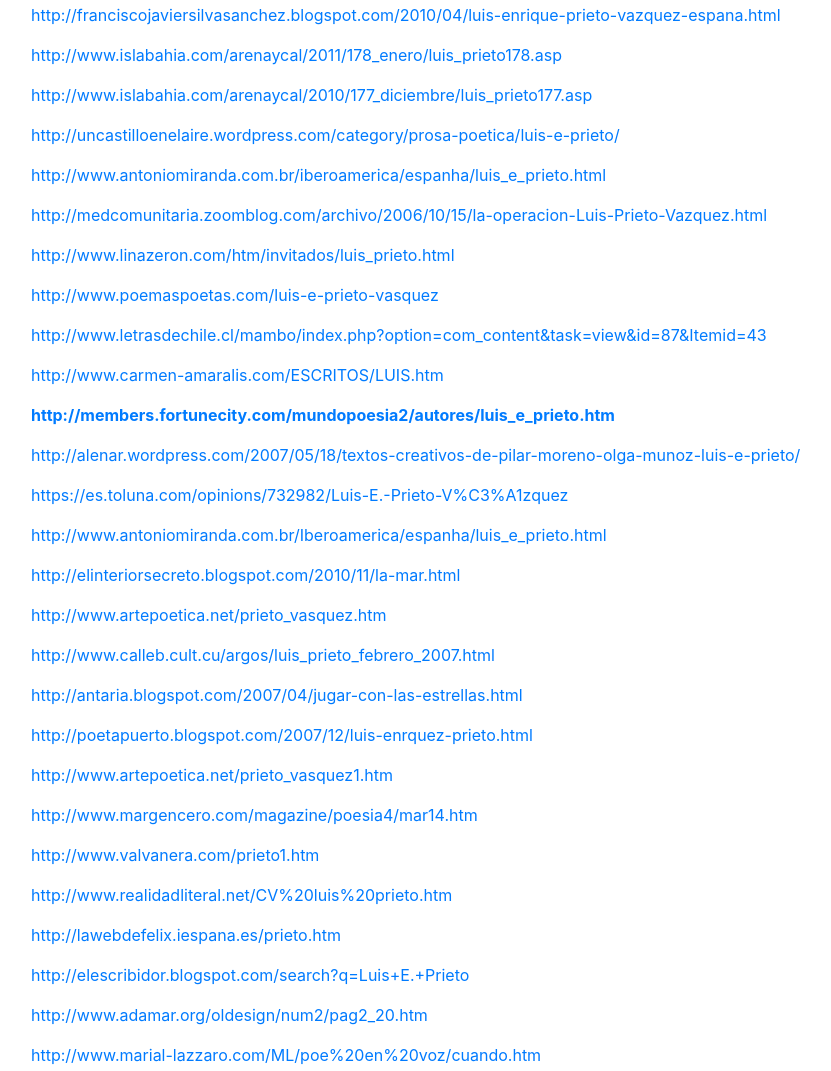
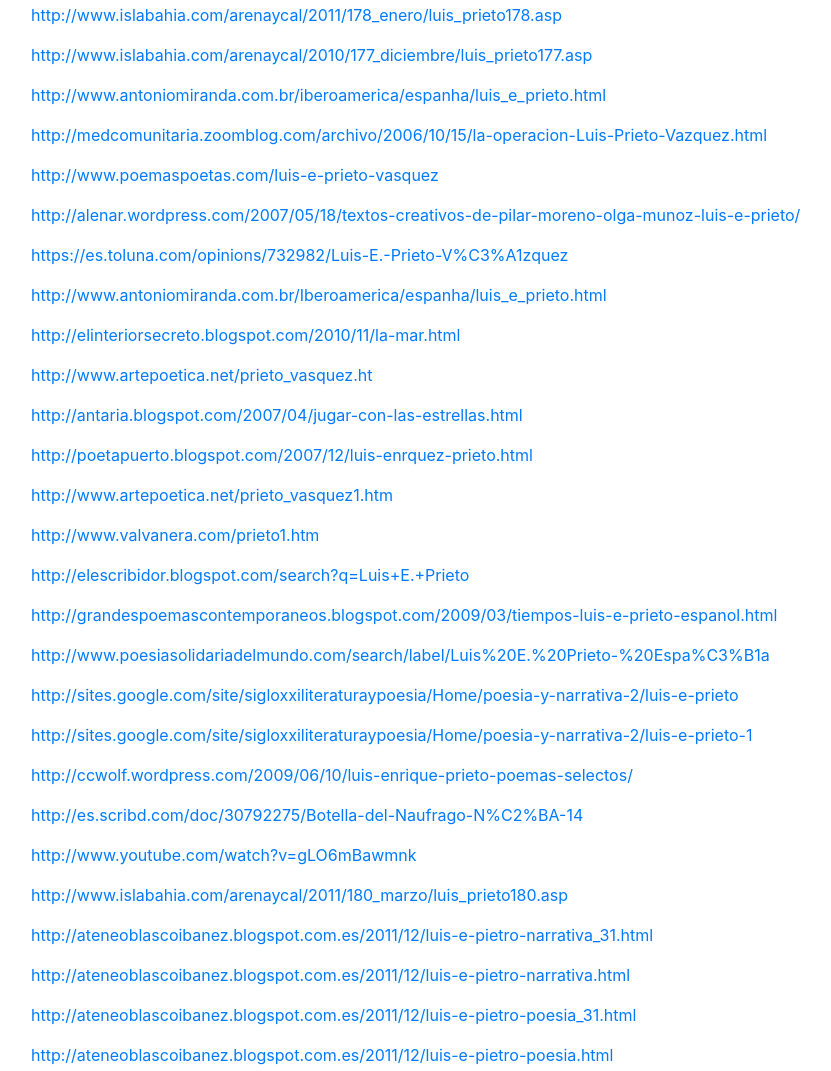
Before and after one commit to luisenriqueprieto/web, a website with bundled scripts: page index.html in a window 1280 px wide. Shown: the part 1733-2804 px from the top of the page, without its empty margins (289-1120 px from the left). Built offline with nearby package versions, Linux system fonts and the light colour scheme; a script that the page names is missing; a web font is replaced by a local one.

Commit message:
Add files via upload

```diff
--- a/index.html
+++ b/index.html
@@ -113,33 +113,21 @@
 			<p><a href="http://www.artefenix.net/luis-e-prieto/">http://www.artefenix.net/luis-e-prieto/</a></p>
 			<p><a href="http://fernando-sabido-sanchez.blogspot.com/2011/01/3046-luis-e-prieto.html">http://fernando-sabido-sanchez.blogspot.com/2011/01/3046-luis-e-prieto.html</a></p>
 			<p><a href="http://poetassigloveintiuno.blogspot.com/2011/01/2872-luis-e-prieto.html">http://poetassigloveintiuno.blogspot.com/2011/01/2872-luis-e-prieto.html</a></p>
-			<p><a href="http://franciscojaviersilvasanchez.blogspot.com/2010/04/luis-enrique-prieto-vazquez-espana.html">http://franciscojaviersilvasanchez.blogspot.com/2010/04/luis-enrique-prieto-vazquez-espana.html</a></p>
 			<p><a href="http://www.islabahia.com/arenaycal/2011/178_enero/luis_prieto178.asp">http://www.islabahia.com/arenaycal/2011/178_enero/luis_prieto178.asp</a></p>
 			<p><a href="http://www.islabahia.com/arenaycal/2010/177_diciembre/luis_prieto177.asp">http://www.islabahia.com/arenaycal/2010/177_diciembre/luis_prieto177.asp</a></p>
-			<p><a href="http://uncastilloenelaire.wordpress.com/category/prosa-poetica/luis-e-prieto/">http://uncastilloenelaire.wordpress.com/category/prosa-poetica/luis-e-prieto/</a></p>
 			<p><a href="http://www.antoniomiranda.com.br/iberoamerica/espanha/luis_e_prieto.html">http://www.antoniomiranda.com.br/iberoamerica/espanha/luis_e_prieto.html</a></p>
 			<p><a href="http://medcomunitaria.zoomblog.com/archivo/2006/10/15/la-operacion-Luis-Prieto-Vazquez.html">http://medcomunitaria.zoomblog.com/archivo/2006/10/15/la-operacion-Luis-Prieto-Vazquez.html</a></p>
-			<p><a href="http://www.linazeron.com/htm/invitados/luis_prieto.html">http://www.linazeron.com/htm/invitados/luis_prieto.html</a></p>
 			<p><a href="http://www.poemaspoetas.com/luis-e-prieto-vasquez">http://www.poemaspoetas.com/luis-e-prieto-vasquez</a></p>
-			<p><a href="http://www.letrasdechile.cl/mambo/index.php?option=com_content&task=view&id=87&Itemid=43">http://www.letrasdechile.cl/mambo/index.php?option=com_content&amp;task=view&amp;id=87&amp;Itemid=43</a></p>
-			<p><a href="http://www.carmen-amaralis.com/ESCRITOS/LUIS.htm">http://www.carmen-amaralis.com/ESCRITOS/LUIS.htm</a></p>
-			<p><strong><a href="http://members.fortunecity.com/mundopoesia2/autores/luis_e_prieto.htm">http://members.fortunecity.com/mundopoesia2/autores/luis_e_prieto.htm</a></strong></p>
 			<p><a href="http://alenar.wordpress.com/2007/05/18/textos-creativos-de-pilar-moreno-olga-munoz-luis-e-prieto/">http://alenar.wordpress.com/2007/05/18/textos-creativos-de-pilar-moreno-olga-munoz-luis-e-prieto/</a></p>
 			<p><a href="https://es.toluna.com/opinions/732982/Luis-E.-Prieto-V%C3%A1zquez">https://es.toluna.com/opinions/732982/Luis-E.-Prieto-V%C3%A1zquez</a></p>
 			<p><a href="http://www.antoniomiranda.com.br/Iberoamerica/espanha/luis_e_prieto.html">http://www.antoniomiranda.com.br/Iberoamerica/espanha/luis_e_prieto.html</a></p>
 			<p><a href="http://elinteriorsecreto.blogspot.com/2010/11/la-mar.html">http://elinteriorsecreto.blogspot.com/2010/11/la-mar.html</a></p>
-			<p><a href="http://www.artepoetica.net/prieto_vasquez.htm">http://www.artepoetica.net/prieto_vasquez.htm</a></p>
-			<p><a href="http://www.calleb.cult.cu/argos/luis_prieto_febrero_2007.html">http://www.calleb.cult.cu/argos/luis_prieto_febrero_2007.html</a></p>
+			<p><a href="http://www.artepoetica.net/prieto_vasquez.htm">http://www.artepoetica.net/prieto_vasquez.ht</a></p>
 			<p><a href="http://antaria.blogspot.com/2007/04/jugar-con-las-estrellas.html">http://antaria.blogspot.com/2007/04/jugar-con-las-estrellas.html</a></p>
 			<p><a href="http://poetapuerto.blogspot.com/2007/12/luis-enrquez-prieto.html">http://poetapuerto.blogspot.com/2007/12/luis-enrquez-prieto.html</a></p>
 			<p><a href="http://www.artepoetica.net/prieto_vasquez1.htm">http://www.artepoetica.net/prieto_vasquez1.htm</a></p>
-			<p><a href="http://www.margencero.com/magazine/poesia4/mar14.htm">http://www.margencero.com/magazine/poesia4/mar14.htm</a></p>
 			<p><a href="http://www.valvanera.com/prieto1.htm">http://www.valvanera.com/prieto1.htm</a></p>
-			<p><a href="http://www.realidadliteral.net/CV%20luis%20prieto.htm">http://www.realidadliteral.net/CV%20luis%20prieto.htm</a></p>
-			<p><a href="http://lawebdefelix.iespana.es/prieto.htm">http://lawebdefelix.iespana.es/prieto.htm</a></p>
 			<p><a href="http://elescribidor.blogspot.com/search?q=Luis+E.+Prieto">http://elescribidor.blogspot.com/search?q=Luis+E.+Prieto</a></p>
-			<p><a href="http://www.adamar.org/oldesign/num2/pag2_20.htm">http://www.adamar.org/oldesign/num2/pag2_20.htm</a></p>
-			<p><a href="http://www.marial-lazzaro.com/ML/poe%20en%20voz/cuando.htm">http://www.marial-lazzaro.com/ML/poe%20en%20voz/cuando.htm</a></p>
 			<p><a href="http://grandespoemascontemporaneos.blogspot.com/2009/03/tiempos-luis-e-prieto-espanol.html">http://grandespoemascontemporaneos.blogspot.com/2009/03/tiempos-luis-e-prieto-espanol.html</a></p>
 			<p><a href="http://www.poesiasolidariadelmundo.com/search/label/Luis%20E.%20Prieto-%20Espa%C3%B1a">http://www.poesiasolidariadelmundo.com/search/label/Luis%20E.%20Prieto-%20Espa%C3%B1a</a></p>
 			<p><a href="http://sites.google.com/site/sigloxxiliteraturaypoesia/Home/poesia-y-narrativa-2/luis-e-prieto">http://sites.google.com/site/sigloxxiliteraturaypoesia/Home/poesia-y-narrativa-2/luis-e-prieto</a></p>
@@ -153,19 +141,16 @@
 			<p><a href="http://ateneoblascoibanez.blogspot.com.es/2011/12/luis-e-pietro-poesia_31.html">http://ateneoblascoibanez.blogspot.com.es/2011/12/luis-e-pietro-poesia_31.html</a></p>
 			<p><a href="http://ateneoblascoibanez.blogspot.com.es/2011/12/luis-e-pietro-poesia.html">http://ateneoblascoibanez.blogspot.com.es/2011/12/luis-e-pietro-poesia.html</a> </p>
 			<p><a href="http://www.jhbmedia.com/OldOthlo/hletras/poesia/40prieto.htm">http://www.jhbmedia.com/OldOthlo/hletras/poesia/40prieto.htm</a></p>
-			<p><a href="http://revistalairademorfeo.net/index/?p=2078">http://revistalairademorfeo.net/index/?p=2078</a></p>
 			<p><a href="http://www.trazegnies.arrakis.es/pagescritores.html">http://www.trazegnies.arrakis.es/pagescritores.html</a> (Prieto, Luis E.)</p>
 			<p><a href="http://latidosdepiedra.blogspot.com.es/2008/02/luis-enrique-prieto-vzquez.html">http://latidosdepiedra.blogspot.com.es/2008/02/luis-enrique-prieto-vzquez.html</a></p>
 			<p><a href="http://www.quedelibros.com/libro/11990/Aladino-Esta-De-Vacaciones.html">http://www.quedelibros.com/libro/11990/Aladino-Esta-De-Vacaciones.html</a></p>
 			<p><a href="http://ccwolf.wordpress.com/2009/06/10/luis-enrique-prieto-poemas-selectos/">http://ccwolf.wordpress.com/2009/06/10/luis-enrique-prieto-poemas-selectos/</a></p>
-			<p><a href="http://www.letrasdechile.cl/Joomla/index.php/poesia/87-87">http://www.letrasdechile.cl/Joomla/index.php/poesia/87-87</a></p>
 			<p><a href="http://lapoesianovende.blogspot.com.es/2013/06/mira-texto-adaptado-de-luis-e-prieto.html">http://lapoesianovende.blogspot.com.es/2013/06/mira-texto-adaptado-de-luis-e-prieto.html</a></p>
 			<p><a href="http://poetasconcceres2016.blogspot.com.es/2010/01/luis-e-prieto-vazquez.html">http://poetasconcceres2016.blogspot.com.es/2010/01/luis-e-prieto-vazquez.html</a></p>
 			<p><a href="http://sendapoetica.blogspot.com.es/p/blog-page_15.html">http://sendapoetica.blogspot.com.es/p/blog-page_15.html</a></p>
 			<p><a href="http://uncaosorganizado.blogspot.com.es/2012/03/lunes-de-poesia-poema-del-mar.html">http://uncaosorganizado.blogspot.com.es/2012/03/lunes-de-poesia-poema-del-mar.html</a></p>
 			<p><a href="http://elclubdelasserendipias.blogspot.com.es/2012/02/pero-cuando-amanece-luis-enrique-prieto.html">http://elclubdelasserendipias.blogspot.com.es/2012/02/pero-cuando-amanece-luis-enrique-prieto.html</a></p>
 			<p><a href="http://poemasparaunaciudadaniaglobal.blogspot.com.es/2012/12/los-basurales-sirven-de-lagrimas.html">http://poemasparaunaciudadaniaglobal.blogspot.com.es/2012/12/los-basurales-sirven-de-lagrimas.html</a></p>
-			<p><a href="http://cmarias.com/elbaulperdido/tag/luis-e-prieto/">http://cmarias.com/elbaulperdido/tag/luis-e-prieto/</a></p>
 			<p><a href="http://www.revistacronopio.com/?tag=luis-e-prieto">http://www.revistacronopio.com/?tag=luis-e-prieto</a></p>
 			<p><a href="http://mar-palabrasilencio.blogspot.com.es/2013/09/escuchame-mar-luis-e-prieto.html">http://mar-palabrasilencio.blogspot.com.es/2013/09/escuchame-mar-luis-e-prieto.html</a></p>
 			<p><a href="http://grandespoemascontemporaneos.blogspot.com.es/2009/03/tiempos-luis-e-prieto-espanol.html">http://grandespoemascontemporaneos.blogspot.com.es/2009/03/tiempos-luis-e-prieto-espanol.html</a></p>
@@ -174,7 +159,6 @@
 			<p><a href="http://transitosygeografias.weebly.com/luiacutes-enrique-prieto-vaacutezquez-espantildea.html">http://transitosygeografias.weebly.com/luiacutes-enrique-prieto-vaacutezquez-espantildea.html</a></p>
 			<p><a href="http://cmarias.com/elbaulperdido/escuchame-mar-de-luis-e-prieto/">http://cmarias.com/elbaulperdido/escuchame-mar-de-luis-e-prieto/</a></p>
 			<p><a href="http://www.calleb.cult.cu/index.php/argos/202-obra-literaria-de-luis-e-prieto-vazquez-">http://www.calleb.cult.cu/index.php/argos/202-obra-literaria-de-luis-e-prieto-vazquez-</a></p>
-			<p><a href="http://www.margencero.com/magazine/poesia4/mar14.htm">http://www.margencero.com/magazine/poesia4/mar14.htm</a></p>
 			<p><a href="http://carmenritayelmar.blogspot.com.es/2013/09/poema-dedicado-la-playa-de-la-barrosa.html">http://carmenritayelmar.blogspot.com.es/2013/09/poema-dedicado-la-playa-de-la-barrosa.html</a>  </p>
 			<p><a href="http://www.catedramdelibes.com/autores.php?id=1578">http://www.catedramdelibes.com/autores.php?id=1578</a></p>
 		  </div>
@@ -887,7 +871,7 @@
 				<a href="img/fotosmundo/58.jpg"><img src="img/fotosmundo_pek/58.jpg" alt="" width="178"></a>
 				<a href="img/fotosmundo/59.jpg"><img src="img/fotosmundo_pek/59.jpg" alt="" width="178"></a>
 				<a href="img/fotosmundo/60.jpg"><img src="img/fotosmundo_pek/60.jpg" alt="" width="178"></a>
-				<a href="img/fotosmundo/61.jpg"><img src="img/fotosmundo_pek/61.jpg" alt="" width="178"></a>
+				<a href="img/fotosmundo/61.jpg"><img src="img/fotosmundo_pek/61.jpg" width="178" title="nueva york"></a>
 				<a href="img/fotosmundo/62.jpg"><img src="img/fotosmundo_pek/62.jpg" alt="" width="178"></a>
 				<a href="img/fotosmundo/63.jpg"><img src="img/fotosmundo_pek/63.jpg" alt="" width="178"></a>
 				<a href="img/fotosmundo/64.jpg"><img src="img/fotosmundo_pek/64.jpg" alt="" width="178"></a>
```
